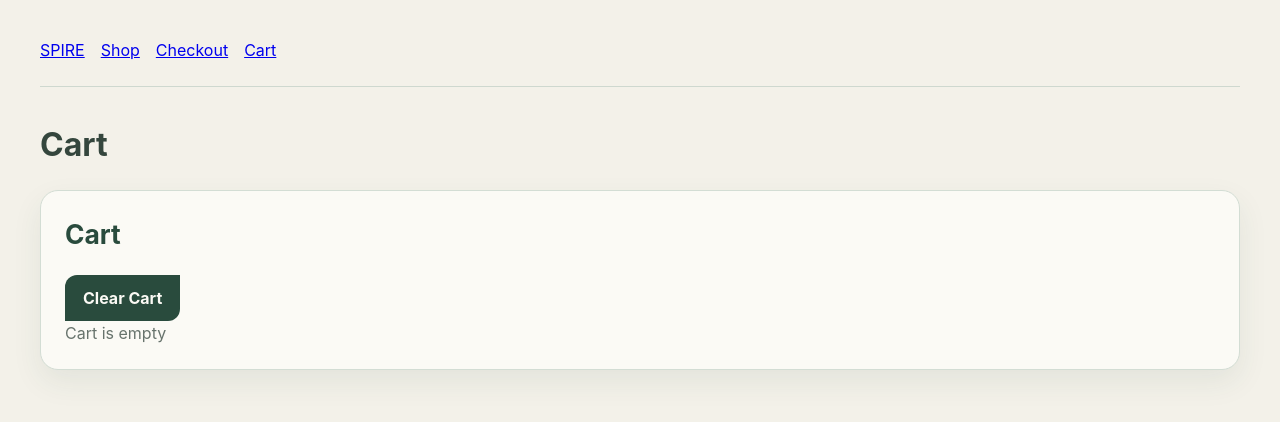
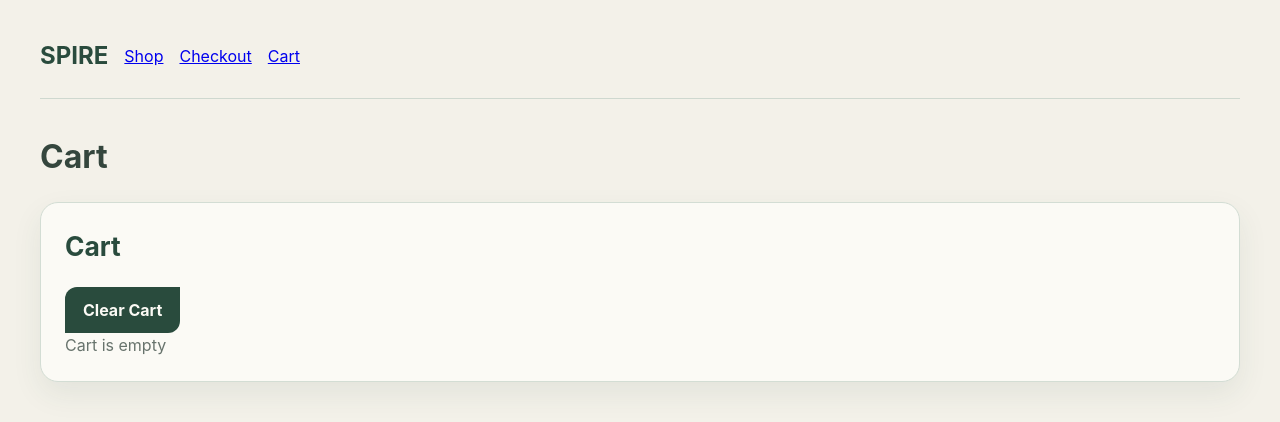
Before and after one commit to StephanieBekker/plantshop-part-1, a React (Vite) app: page /cart in a window 1280 px wide. Shown: the top 422 px of the page. Built offline with nearby package versions, Linux system fonts and the light colour scheme.

Commit message:
Improve keyboard focus, navigation branding and documentation

```diff
--- a/src/App.css
+++ b/src/App.css
@@ -30,12 +30,11 @@ input:focus-visible {
   border-bottom: 1px solid #ced8cf;
 }
 
-.navbar h1 {
-  margin: 0;
+.brand {
   color: #294b3d;
-  font-size: clamp(2.4rem, 6vw, 4.6rem);
-  font-weight: 750;
-  letter-spacing: -0.07em;
+  font-size: 1.5rem;
+  font-weight: 700;
+  text-decoration: none;
 }
 
 .clear-cart,
@@ -54,13 +53,6 @@ input:focus-visible {
 .clear-cart:hover,
 .add-to-cart:hover {
   background: #1f3b30;
-}
-
-.shop-layout {
-  display: grid;
-  grid-template-columns: minmax(0, 1fr) minmax(370px, 430px);
-  gap: 24px;
-  align-items: start;
 }
 
 .products-heading {
@@ -231,8 +223,11 @@ input:focus-visible {
   -moz-appearance: textfield;
 }
 
+.remove-one:focus-visible,
+.add-one:focus-visible,
 .quantity-input:focus-visible {
-  outline: none;
+  outline: 3px solid #294b3d;
+  outline-offset: -3px;
 }
 
 .quantity-controls:focus-within {
@@ -296,10 +291,6 @@ input:focus-visible {
 }
 
 @media (max-width: 1100px) {
-  .shop-layout {
-    grid-template-columns: 1fr;
-  }
-
   .cart {
     position: static;
     max-height: none;
@@ -319,7 +310,7 @@ input:focus-visible {
     padding-top: 14px;
   }
 
-  .site-header {
+  .navbar {
     margin-bottom: 24px;
   }
 
--- a/src/components/Navbar.jsx
+++ b/src/components/Navbar.jsx
@@ -3,7 +3,9 @@ import { NavLink } from "react-router-dom";
 function Navbar() {
   return (
     <nav className="navbar">
-      <NavLink to="/">SPIRE</NavLink>
+      <NavLink className="brand" to="/">
+        SPIRE
+      </NavLink>
       <NavLink to="/shop">Shop</NavLink>
       <NavLink to="/checkout">Checkout</NavLink>
       <NavLink to="/cart">Cart</NavLink>
--- a/src/components/ProductCard.jsx
+++ b/src/components/ProductCard.jsx
@@ -3,8 +3,7 @@ import { useDispatch } from "react-redux";
 // addToCart er en action creator: den laver beskeden til Redux
 import { addToCart } from "../features/cart/cartSlice";
 
-
-// product er en prop: data, som App.jsx sender til dette produktkort
+// product er en prop: produktdata, som Shop sender til dette produktkort
 export default function ProductCard({ product }) {
   // dispatch sender en action, når brugeren klikker på knappen
   const dispatch = useDispatch();
```
Also changed, not shown: 1 other file (tests, documents, lock files or other folders).
